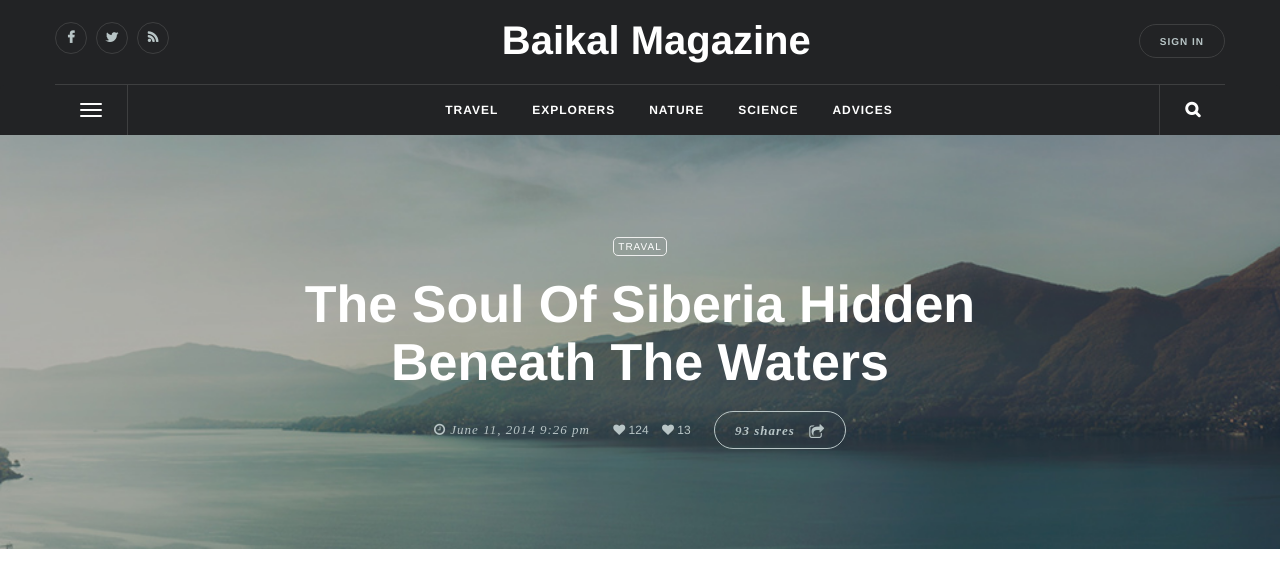
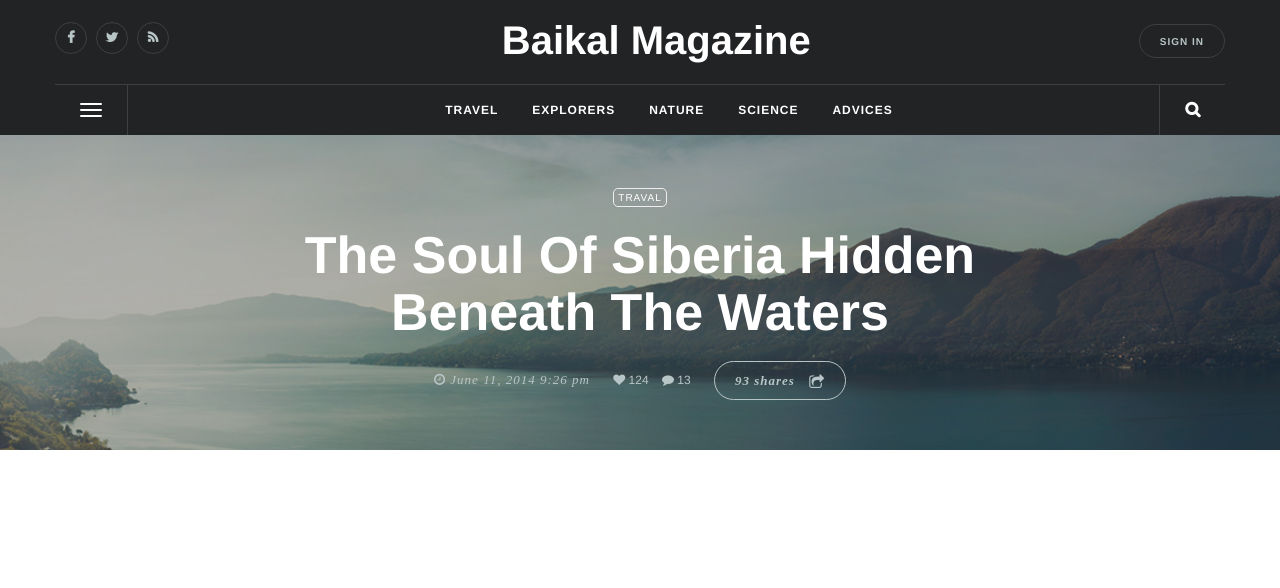
Before and after one commit to kulachat/portfolio, a PHP site: page /Baikal in a window 1280 px wide. Shown: the top 588 px of the page. Run offline with PHP 8.4, Linux system fonts and the light colour scheme; some libraries are stand-ins or nearby versions; some web fonts are replaced.

Commit message:
Fixing Icon comment and Fix height Hero section

```diff
--- a/Baikal/index.html
+++ b/Baikal/index.html
@@ -67,7 +67,7 @@
             <span class="date-time"><span class="fa fa-clock-o"></span> June 11, 2014 9:26 pm</span>
             <span>
               <span class="stats-content"><span class="fa fa-heart"></span> 124</span>
-              <span class="stats-content"><span class="fa fa-heart"></span> 13</span>
+              <span class="stats-content"><span class="fa fa-comment"></span> 13</span>
             </span>
             <span>
               <span class="btn btn-sm-corner stats-btn-shares">93 shares <span class="fa fa-share-square-o"></span></span>
--- a/css/baikal.css
+++ b/css/baikal.css
@@ -131,7 +131,7 @@
   background-size: cover;
   background-position: center;
   width: 100%;
-  padding: 10rem 0;
+  padding: 5rem 0;
   table-layout: fixed;
   display: table;
   min-height: 315px; }
--- a/sass/baikal/_theme.scss
+++ b/sass/baikal/_theme.scss
@@ -158,7 +158,7 @@ $color-gray: #b8c5c6;
   background-size: cover;
   background-position: center;
   width: 100%;
-  padding: 10rem 0;
+  padding: 5rem 0;
   table-layout: fixed;
   display: table;
   min-height: 315px;
```
Also changed, not shown: 1 other file.
